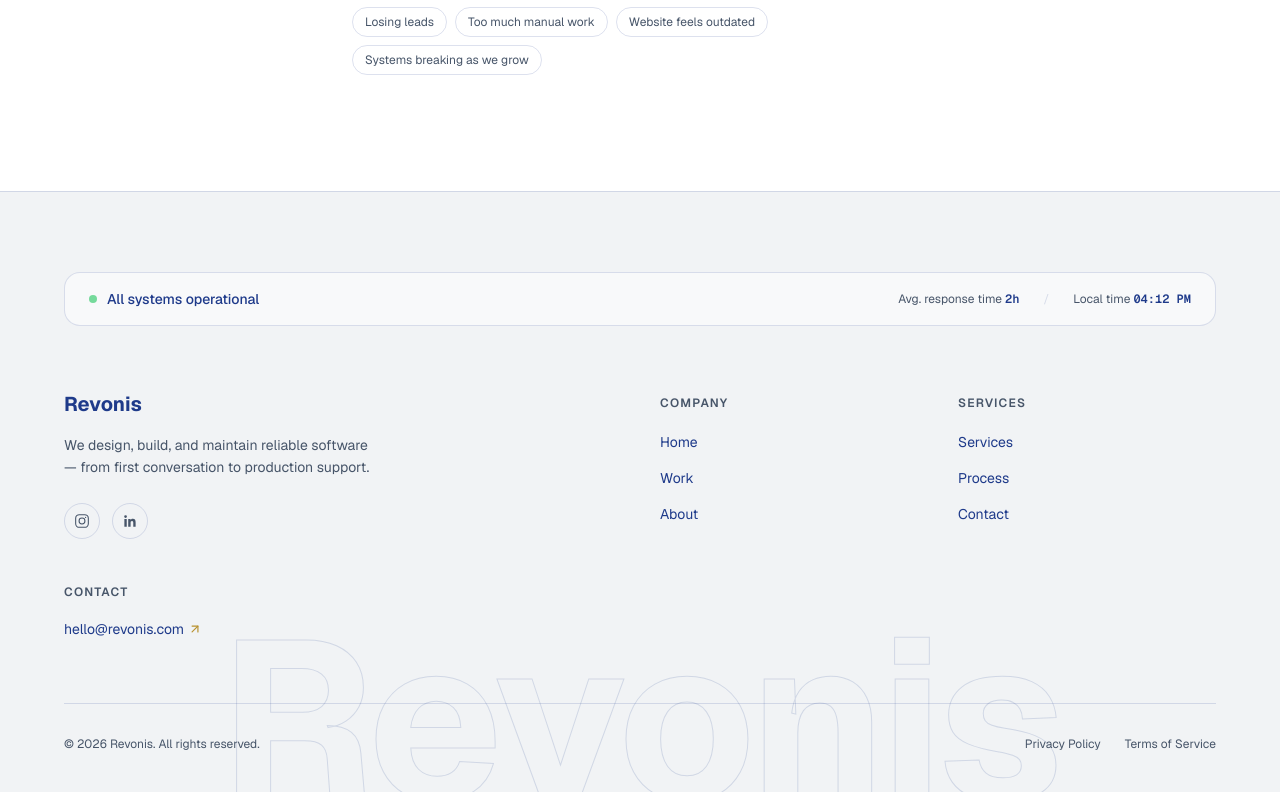
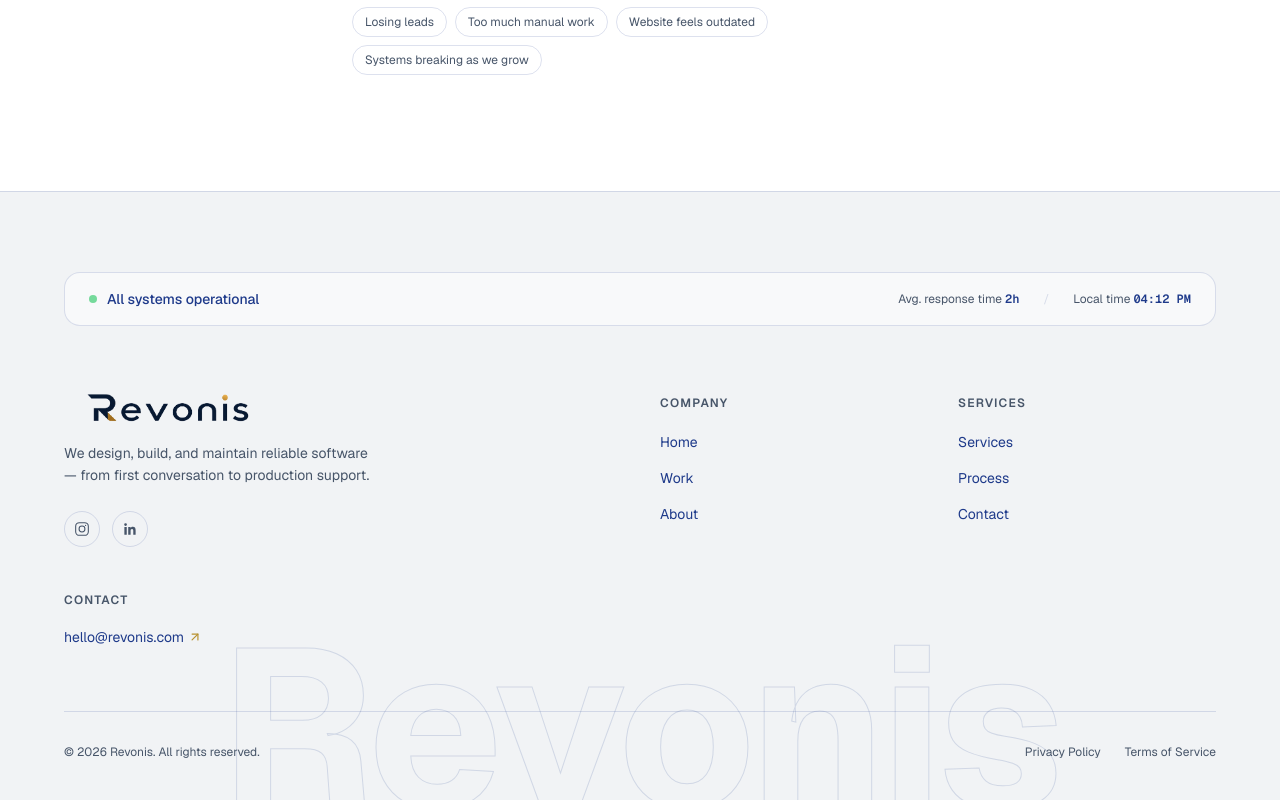
Before and after one commit to hardeep652/revonis, a Next.js app: page /services in a window 1280 px wide. Shown: the part 1346-2146 px from the top of the page. Built offline with nearby package versions, Linux system fonts and the light colour scheme.

Commit message:
Add logo image to footer and re-add StatsBar and WhyRevonis sections

```diff
--- a/app/_components/home/footer.tsx
+++ b/app/_components/home/footer.tsx
@@ -137,9 +137,11 @@ export function Footer() {
         {/* Brand + link columns */}
         <div className="grid grid-cols-2 gap-10 pb-16 sm:grid-cols-4">
           <div className="col-span-2">
-            <span className="text-xl font-bold" style={{ color: COLORS.textPrimary }}>
-              Revonis
-            </span>
+            <img
+              src="/revonis-logo.png"
+              alt="Revonis"
+              className="h-9 w-auto"
+            />
             <p
               className="mt-4 max-w-xs text-sm leading-relaxed"
               style={{ color: COLORS.textSecondary }}
--- a/app/_components/home/revonis-page-client.tsx
+++ b/app/_components/home/revonis-page-client.tsx
@@ -10,6 +10,7 @@ import { Hero } from "./hero";
 import { Navbar } from "./navbar";
 import { Process } from "./process";
 import { ScrollCtx } from "./scroll-context";
+import { StatsBar } from "./stats-bar";
 import { TechStack } from "./tech-stack";
 import { Testimonials } from "./testimonials";
 import { COLORS } from "./home-data";
@@ -31,9 +32,11 @@ export default function RevonisPage() {
         <Navbar />
         <main>
           <Hero />
+          <StatsBar />
           <Process />
           <TechStack />
           <Testimonials />
+          <WhyRevonis />
           <FAQ />
           <FinalCTA />
         </main>
```
Also changed, not shown: public/revonis-logo.png (added).
